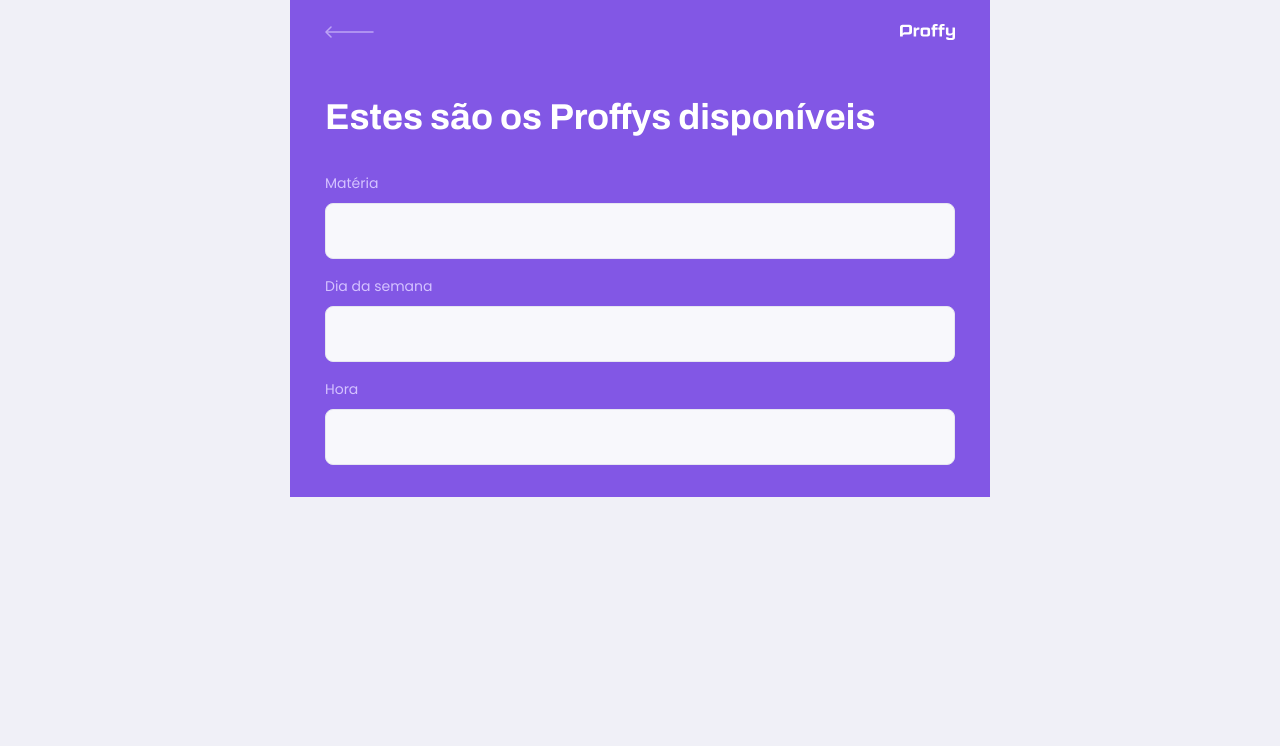
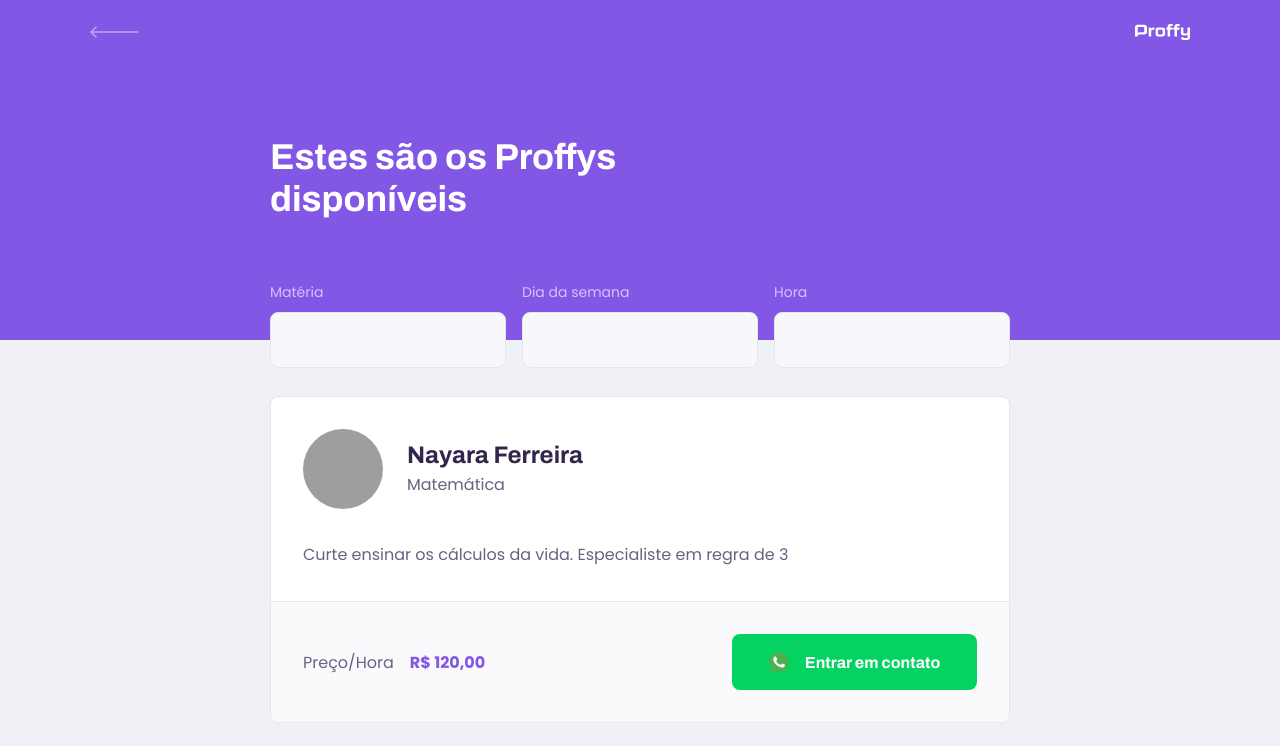
Before and after one commit to nfers/proffy-web, a React (Create React App) app: page /study in a window 1280 px wide. Shown: the top 746 px of the page. Built offline with nearby package versions, Linux system fonts and the light colour scheme; grey boxes are pictures that could not be loaded.

Commit message:
finnaly feature and component study

```diff
--- a/src/components/PageHeader/index.tsx
+++ b/src/components/PageHeader/index.tsx
@@ -2,6 +2,7 @@ import React from "react";
 import { Link } from "react-router-dom";
 import backIcon from "../../images/icons/back.svg";
 import logo from "../../images/logo.svg";
+import "./style.css";
 
 interface PageHeaderProps {
   title: string;
--- /dev/null
+++ b/src/components/PageHeader/style.css
@@ -0,0 +1,75 @@
+#page-teacher-list {
+  width: 100vw;
+  height: 100vh;
+}
+
+.page-header {
+  display: flex;
+  flex-direction: column;
+  background: var(--color-primary);
+}
+
+.page-header .top-bar-container {
+  width: 90%;
+  margin: 0 auto;
+  display: flex;
+  justify-content: space-between;
+  align-items: center;
+
+  color: var(--color-text-in-primary);
+
+  padding: 1.6rem 0;
+}
+
+.page-header .top-bar-container a {
+  height: 3.2rem;
+  transition: opacity 0.2s;
+}
+
+.page-header .top-bar-container a:hover {
+  opacity: 0.6;
+}
+
+
+.page-header .top-bar-container>img {
+  height: 1.6rem;
+}
+
+.page-header .header-content {
+  width: 90%;
+  margin: 0 auto;
+  position: relative;
+  margin: 3.2rem auto;
+}
+
+.page-header .header-content strong {
+  font: 700 3.6rem Archivo;
+  line-height: 4.2rem;
+  color: var(--color-title-in-primary)
+}
+
+
+@media(min-width: 700px) {
+  .page-header {
+    height: 340px;
+  }
+
+  .page-header .top-bar-container {
+    max-width: 1100px;
+  }
+
+  .page-header .header-content {
+    flex: 1;
+    max-width: 740px;
+    margin: 0 auto;
+    padding-bottom: 48px;
+    display: flex;
+    flex-direction: column;
+    justify-content: center;
+    align-items: flex-start;
+  }
+
+  .page-header .header-content strong {
+    max-width: 350px;
+  }
+}
--- /dev/null
+++ b/src/components/TeacherItem/index.tsx
@@ -0,0 +1,33 @@
+import React from "react";
+import wppIcon from "../../images/icons/whatsapp.svg";
+import "./styles.css";
+
+function TeacherItem() {
+  return (
+    <article className="teacher-item">
+      <header>
+        <img
+          src="https://lh3.googleusercontent.com/ogw/ADGmqu-zQ3VvJKgtBvIObfo-R8JldPeOo6CpjZalOKN6=s83-c-mo"
+          alt="Nayara Ferreira"
+        />
+        <div>
+          <strong>Nayara Ferreira</strong>
+          <span>Matemática</span>
+        </div>
+      </header>
+      <p>Curte ensinar os cálculos da vida. Especialiste em regra de 3</p>
+      <footer>
+        <p>
+          Preço/Hora
+          <strong>R$ 120,00</strong>
+        </p>
+        <button type="button">
+          <img src={wppIcon} alt="whattsapp" />
+          Entrar em contato
+        </button>
+      </footer>
+    </article>
+  );
+}
+
+export default TeacherItem;
--- /dev/null
+++ b/src/components/TeacherItem/styles.css
@@ -0,0 +1,105 @@
+.teacher-item {
+  background: var(--color-box-base);
+  border: 1px solid var(--color-line-in-white);
+  border-radius: 0.8rem;
+  margin-top: 2.4rem;
+  overflow: hidden;
+}
+
+.teacher-item header {
+  padding: 3.2rem 2rem;
+  display: flex;
+  align-items: center;
+}
+
+.teacher-item header img {
+  width: 8rem;
+  height: 8rem;
+  border-radius: 50%;
+}
+
+.teacher-item header div {
+  margin-left: 2.4rem;
+}
+
+
+.teacher-item header div strong {
+  font: 700 2.4rem Archivo;
+  display: block;
+  color: var(--color-text-title);
+}
+
+.teacher-item header div span {
+  font-size: 1.6rem;
+  display: block;
+  margin-top: 0.4rem;
+}
+
+.teacher-item>p {
+  padding: 0 2rem;
+  font-size: 1.6rem;
+  line-height: 2.8rem;
+}
+
+.teacher-item footer {
+  padding: 3.2rem 2rem;
+  background: var(--color-box-footer);
+  border-top: 1px solid var(--color-line-in-white);
+  margin-top: 3.2rem;
+  display: flex;
+  align-items: center;
+  justify-content: space-between;
+}
+
+
+.teacher-item footer p strong {
+  color: var(--color-primary);
+  font-size: 1.6rem;
+  display: block;
+}
+
+.teacher-item footer button {
+  width: 20rem;
+  height: 5.6rem;
+  background: var(--color-secundary);
+  color: var(--color-button-text);
+  border: 0;
+  border-radius: 0.8rem;
+  cursor: pointer;
+  font: 700 1.4rem Archivo;
+  display: flex;
+  align-items: center;
+  justify-content: space-evenly;
+  transition: 0.3s;
+}
+
+.teacher-item footer button:hover {
+  background: var(--color-secundary-dark);
+}
+
+@media(min-width: 700px) {
+
+  .teacher-item header,
+  .teacher-item footer {
+    padding: 3.2rem;
+  }
+
+  .teacher-item>p {
+    padding: 0 3.2rem;
+  }
+
+  .teacher-item footer p strong {
+    display: initial;
+    margin-left: 1.6rem;
+  }
+
+  .teacher-item footer button {
+    width: 24.5rem;
+    font-size: 1.6rem;
+    justify-content: center;
+  }
+
+  .teacher-item footer button img {
+    margin-right: 1.6rem;
+  }
+}
--- a/src/pages/TeacherList/index.tsx
+++ b/src/pages/TeacherList/index.tsx
@@ -1,5 +1,6 @@
 import React from "react";
 import "./styles.css";
+import TeacherItem from "../../components/TeacherItem";
 import PageHeader from "../../components/PageHeader";
 
 function TeacherList() {
@@ -23,6 +24,11 @@ function TeacherList() {
           </div>
         </form>
       </PageHeader>
+      <main>
+        <TeacherItem />
+        <TeacherItem />
+        <TeacherItem />
+      </main>
     </div>
   );
 }
--- a/src/pages/TeacherList/styles.css
+++ b/src/pages/TeacherList/styles.css
@@ -1,54 +1,3 @@
-#page-teacher-list {
-  width: 100vw;
-  height: 100vh;
-}
-
-.page-header {
-  display: flex;
-  flex-direction: column;
-  background: var(--color-primary);
-}
-
-.page-header .top-bar-container {
-  width: 90%;
-  margin: 0 auto;
-  display: flex;
-  justify-content: space-between;
-  align-items: center;
-
-  color: var(--color-text-in-primary);
-
-  padding: 1.6rem 0;
-}
-
-.page-header .top-bar-container a {
-  height: 3.2rem;
-  transition: opacity 0.2s;
-}
-
-.page-header .top-bar-container a:hover {
-  opacity: 0.6;
-}
-
-
-.page-header .top-bar-container>img {
-  height: 1.6rem;
-}
-
-.page-header .header-content {
-  width: 90%;
-  margin: 0 auto;
-  position: relative;
-  margin: 3.2rem auto;
-}
-
-.page-header .header-content strong {
-  font: 700 3.6rem Archivo;
-  line-height: 4.2rem;
-  color: var(--color-title-in-primary)
-}
-
-
 #search-teachers {
   margin-top: 3.2rem;
 }
@@ -91,3 +40,34 @@
   right: 1.6rem;
   bottom: 0;
 }
+
+#page-teacher-list main {
+  margin: 3.2rem auto;
+  width: 90%;
+}
+
+@media(min-width: 700px) {
+  #page-teacher-list {
+    max-width: 100vw;
+  }
+
+  #search-teachers {
+    display: grid;
+    grid-template-columns: repeat(3, 1fr);
+    column-gap: 16px;
+    position: absolute;
+    bottom: -28px;
+  }
+
+  #search-teachers .input-block+.input-block {
+    margin-top: 0;
+  }
+
+  #page-teacher-list main {
+    padding: 3.2rem 0;
+    max-width: 740px;
+    margin: 0 auto;
+  }
+
+
+}
--- a/src/styles/global.css
+++ b/src/styles/global.css
@@ -48,6 +48,7 @@ input,
 button,
 textarea {
   font: 500 1.6rem Poppins;
+  color: var(--color-text-base);
 }
 
 .container {
--- a/src/styles/global.ts
+++ b/src/styles/global.ts
@@ -30,6 +30,7 @@ const GlobalStyle = createGlobalStyle`
   body, input, button, textarea {
 
     font: 500 1.6rem Poppins;
+
   }
 `;
 
```
